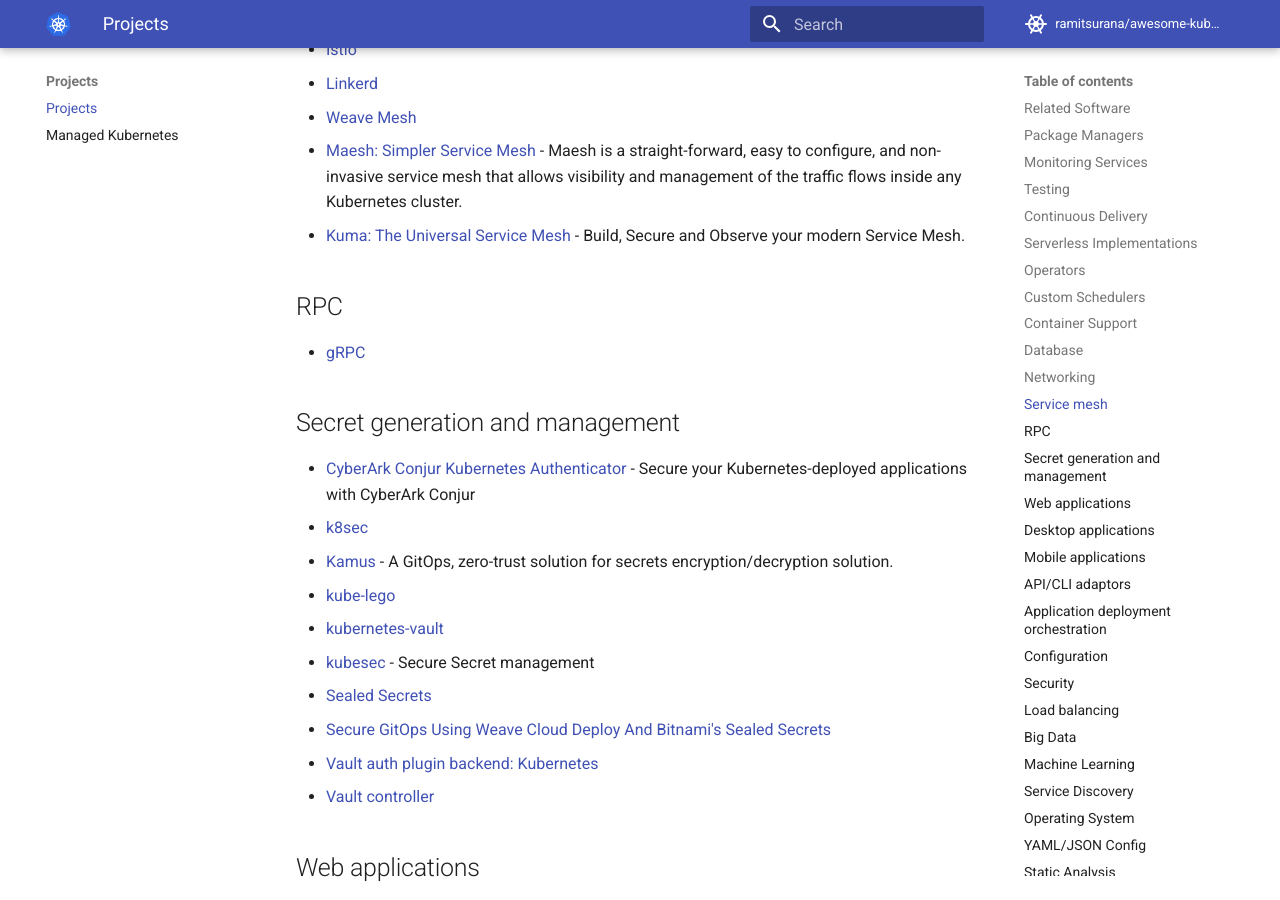
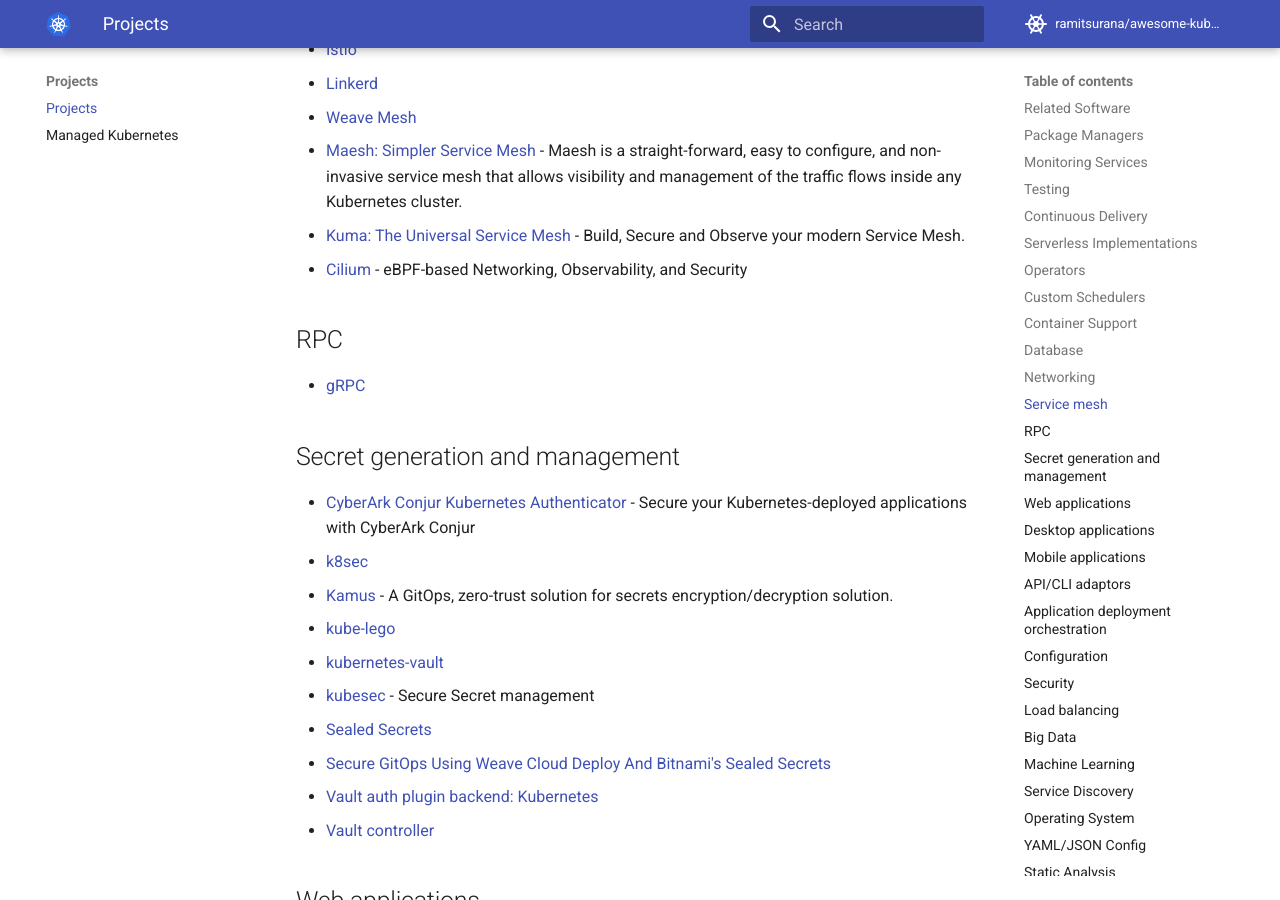
Before and after one commit to ramitsurana/awesome-kubernetes, an MkDocs documentation site: the page built from docs/projects/projects.md, in a window 1280 px wide and 900 px high, scrolled down 9319 px. Built offline with MkDocs 1.6.1 and Material for MkDocs 9.7.7, drawn with Linux system fonts in a browser that asks for light colours; comment, search, counter and statistics services are not loaded.

Commit message:
add cilium project in service mesh section (#642)

```diff
--- a/docs/projects/projects.md
+++ b/docs/projects/projects.md
@@ -263,6 +263,7 @@ Projects
 * [Weave Mesh](https://github.com/weaveworks/mesh)
 * [Maesh: Simpler Service Mesh](https://github.com/containous/maesh) - Maesh is a straight-forward, easy to configure, and non-invasive service mesh that allows visibility and management of the traffic flows inside any Kubernetes cluster.
 * [Kuma: The Universal Service Mesh](https://github.com/kong/kuma) - Build, Secure and Observe your modern Service Mesh.
+* [Cilium](https://cilium.io/) - eBPF-based Networking, Observability, and Security
 
 ## RPC
 
```
